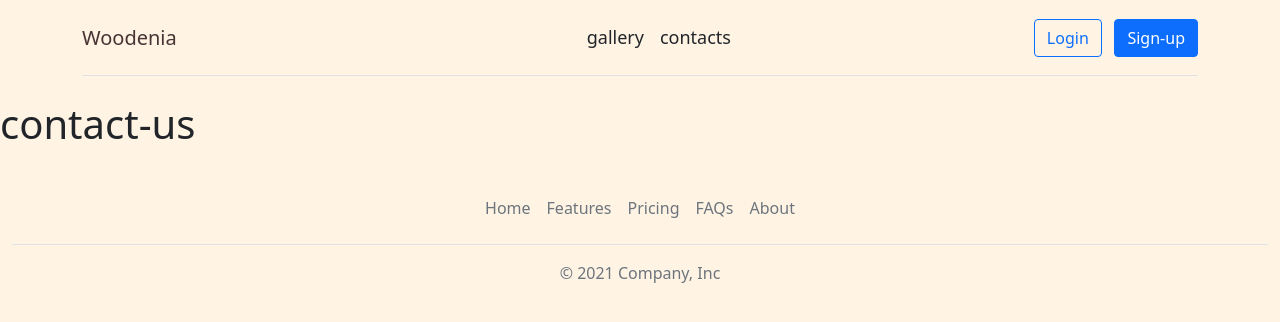
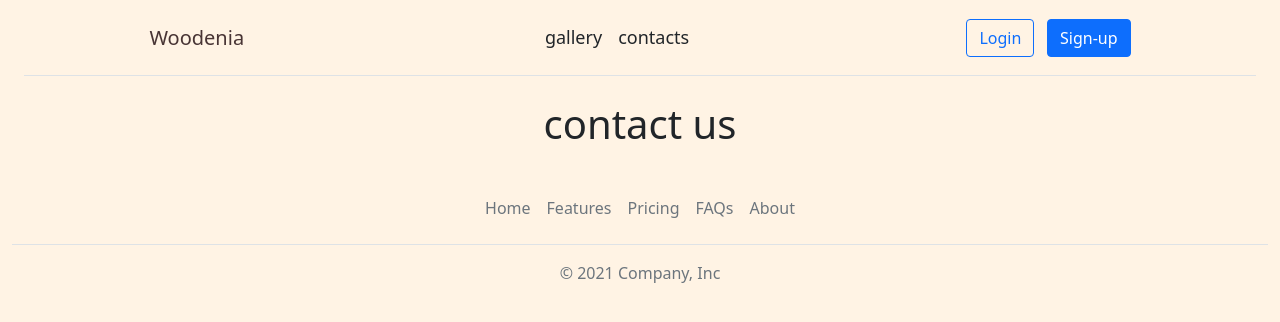
Before and after one commit to Duck-the-dev/sub_store, a Django app: page /contacts/ in a window 1280 px wide. Shown: the top 322 px of the page. Run offline with Django 4.2, Linux system fonts and the light colour scheme.

Commit message:
index ready

```diff
--- a/home/templates/home/contacts.html
+++ b/home/templates/home/contacts.html
@@ -1,4 +1,4 @@
 {% extends 'base.html' %}
 {% block base %}
-<h1>contact-us</h1>
+<div class="container-fluid align-items-center justify-content-center justify-content-evenly text-center h1">contact us</div>
 {% endblock base %}
--- a/templates/base.html
+++ b/templates/base.html
@@ -37,12 +37,14 @@
     ></script>
   </head>
   <body>
+
     {% comment %} NavBar {% endcomment %}
-    <div id="navBar" class="container">
+    <div class="container-fluid border-0">
+      <div id="navBar" class="container-fluid">
         <header
-        class="d-flex flex-wrap align-items-center justify-content-center justify-content-md-between py-3 mb-4 border-bottom"
+          class="d-flex flex-wrap align-items-center justify-content-center justify-content-md-evenly py-3 mb-4 border-bottom"
         >
-      <a class="navbar-brand" href= {%url "store:home"%}>Woodenia</a>
+        <a class="navbar-brand mb-0 h1" href= {%url "store:home"%}>Woodenia</a>
 
           <button
             class="navbar-toggler"
@@ -86,6 +88,8 @@
           </div>
         </header>
       </div>
+    </div>
+
     {% comment %} NavBar end {% endcomment %}
     {% block base %}
 
```
Lines whose indentation alone changed are shown as unchanged.
